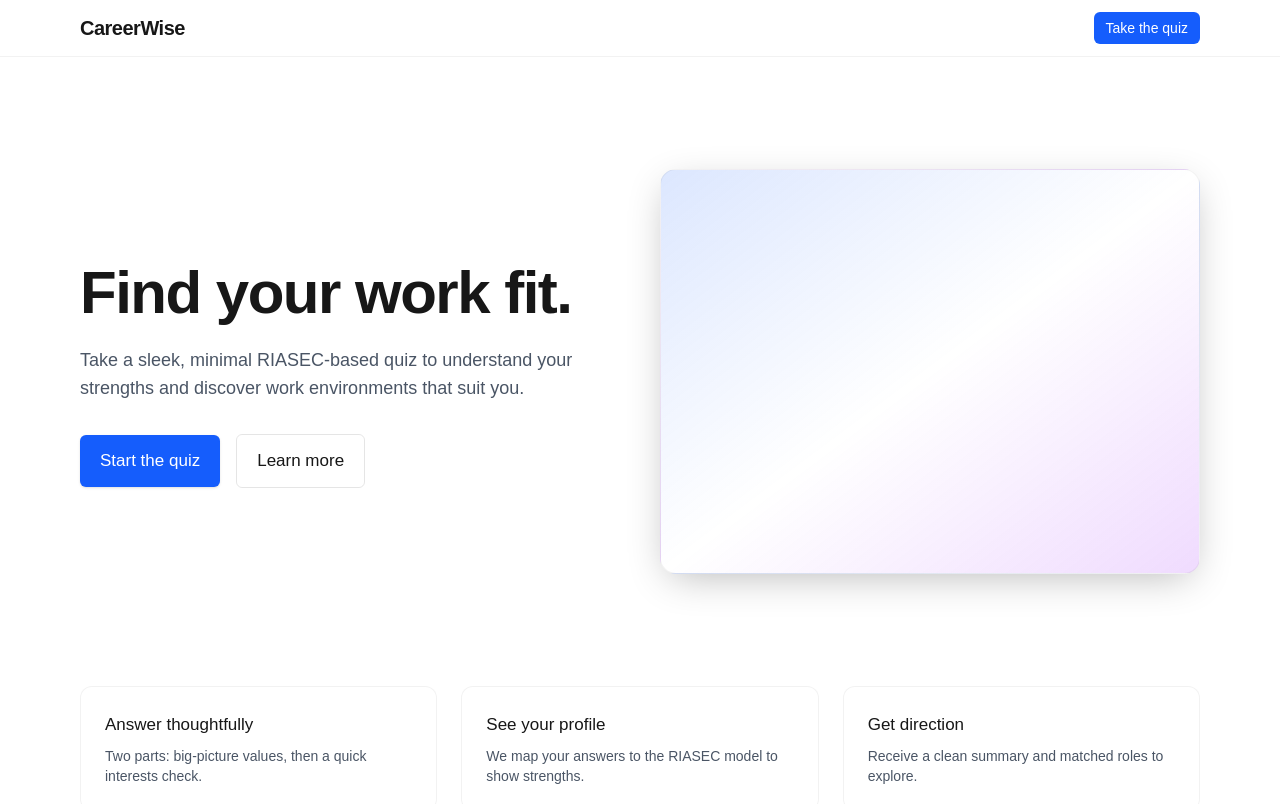
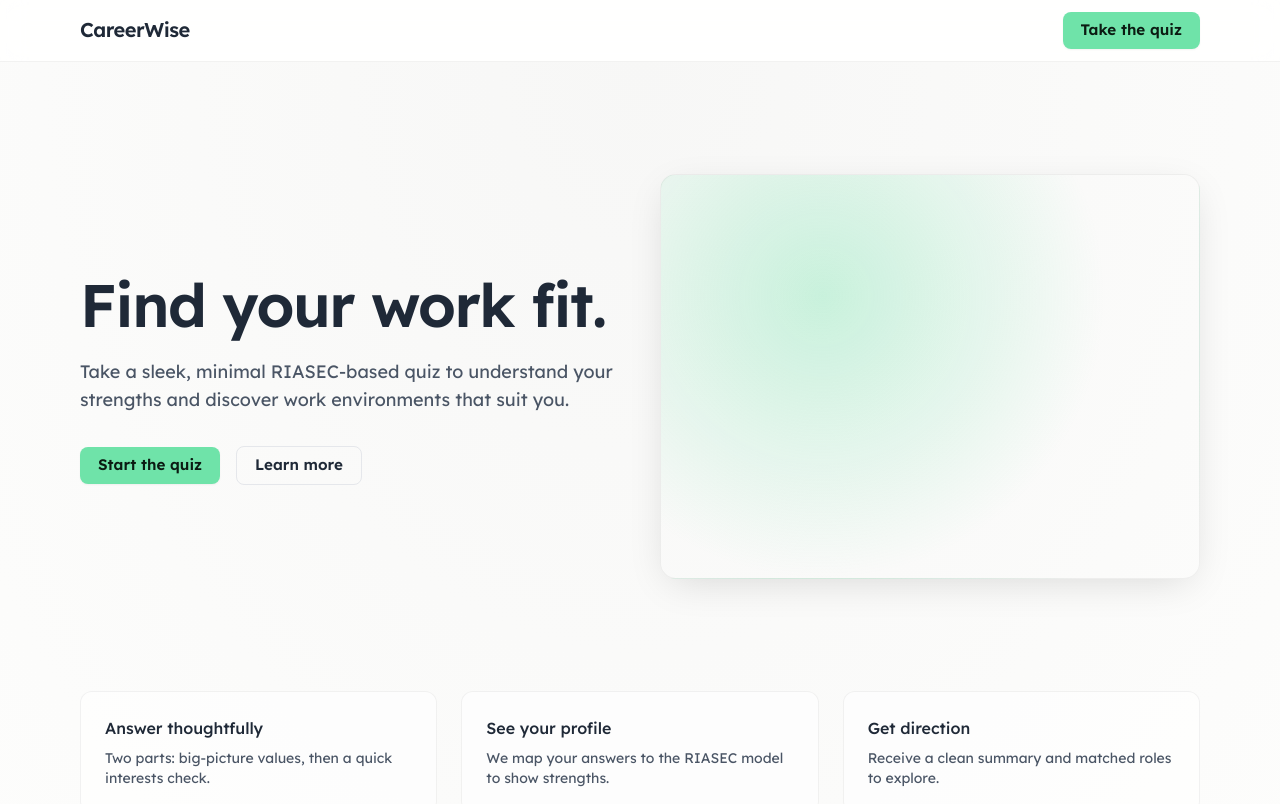
Before and after one commit to nero-tulip/career-compass, a Next.js app in the folder careerwise/: page / in a window 1280 px wide. Shown: the top 804 px of the page. Built offline with nearby package versions, Linux system fonts and the light colour scheme.

Commit message:
major UI update - globals.css, light theme, dark theme (stored, no dark mode yet)

```diff
--- a/careerwise/src/app/components/CareerCard.tsx
+++ b/careerwise/src/app/components/CareerCard.tsx
@@ -31,7 +31,7 @@ export default function CareerCard({ career }: CareerCardProps) {
             </div>
             <div className="h-1.5 w-full rounded-full bg-gray-200 dark:bg-white/10 overflow-hidden">
               <div
-                className="h-full rounded-full bg-blue-600"
+                className="h-full rounded-full bg-primary"
                 style={{ width: `${(career.riasec[k] / 7) * 100}%` }}
               />
             </div>
--- a/careerwise/src/app/components/ProgressBar.tsx
+++ b/careerwise/src/app/components/ProgressBar.tsx
@@ -17,9 +17,9 @@ export default function ProgressBar({ value, label }: ProgressBarProps) {
           <span className="tabular-nums">{Math.round(pct)}%</span>
         </div>
       ) : null}
-      <div className="h-2 w-full rounded-full bg-gray-200 dark:bg-white/10 overflow-hidden">
+      <div className="h-2 w-full rounded-full bar-track overflow-hidden">
         <div
-          className="h-full rounded-full bg-blue-600 transition-[width] duration-300 ease-out"
+          className="h-full rounded-full bar-fill transition-[width] duration-300 ease-out"
           style={{ width: `${pct}%` }}
           aria-valuemin={0}
           aria-valuenow={pct}
--- a/careerwise/src/app/globals.css
+++ b/careerwise/src/app/globals.css
@@ -1,39 +1,131 @@
 @import "tailwindcss";
 
+/* Root design tokens (light by default) */
 :root {
-  --background: #ffffff;
-  --foreground: #171717;
+  /* Brand pastels */
+  --mint-50:  #edfdf4;
+  --mint-200: #bdf4d2;
+  --mint-400: #6fe3a9;
+  --mint-600: #169e66; /* darker mint for contrast */
+
+  --sky-50:   #eef7ff;
+  --sky-200:  #cbe6ff;
+  --sky-400:  #7bc3ff;
+  --sky-600:  #1d78b5; /* darker sky */
+
+  --blush-50: #fff1f3;
+  --blush-200:#fecdd3;
+  --blush-400:#fb7185;
+  --blush-600:#e54861; /* darker blush */
+
+  --lav-50:   #f5f3ff;
+  --lav-200:  #ddd6fe;
+  --lav-400:  #a78bfa;
+  --lav-600:  #7653d6; /* darker lavender */
+
+  --sand-50:  #fff8ef;
+  --sand-200: #fde4c8;
+  --sand-400: #f2b874;
+  --sand-600: #d18f3d; /* darker sand */
+
+  /* Neutrals */
+  --bg:       #fdfdfc;   /* app background (neutral off-white) */
+  --surface:  #ffffff;   /* cards, panels */
+  --text:     #1f2937;   /* slate-800 */
+  --text-dim: #475569;   /* slate-600 */
+  --border:   #e5e7eb;   /* gray-200 */
+
+  /* Primary accent */
+  --primary:        var(--mint-400);
+  --primary-rgb:    111 227 169; /* for alpha utilities */
+  --primary-ghost:  var(--mint-50);
+  --primary-hover:  #5ccc98; /* slightly deeper */
+
+  /* Typography (fonts injected via next/font) */
+  --font-sans: var(--font-lexend, system-ui, sans-serif);
+  --font-mono: var(--font-geist-mono);
+
+  /* Radii & shadow */
+  --radius:   14px;
+  --shadow-1: 0 1px 2px rgba(0,0,0,0.04), 0 4px 12px rgba(0,0,0,0.06);
+  --shadow-2: 0 2px 8px rgba(0,0,0,0.06), 0 12px 24px rgba(0,0,0,0.08);
+
+  /* Misc spacing */
+  --gutter: 16px;
 }
 
-@theme inline {
-  --color-background: var(--background);
-  --color-foreground: var(--foreground);
-  --font-sans: var(--font-geist-sans);
-  --font-mono: var(--font-geist-mono);
+/* Dark mode hook (opt‑in by adding class="dark" to <html>) */
+.dark {
+  --bg:      #0b1220;
+  --surface: #0f172a;
+  --text:    #e5e7eb;
+  --text-dim:#94a3b8;
+  --border:  #1f2a44;
+  --primary: #7bc3ff;
+  --primary-rgb: 123 195 255;
+  --primary-ghost: #0b2540;
+  --primary-hover: #67b5f3;
 }
 
-@media (prefers-color-scheme: dark) {
-  :root {
-    --background: #0a0a0a;
-    --foreground: #ededed;
-  }
+
+
+html, body {
+  background: var(--bg);
+  color: var(--text);
+  font-family: var(--font-lexend), var(--font-sans), -apple-system, BlinkMacSystemFont, "Segoe UI", Roboto, "Helvetica Neue", Arial, sans-serif;
+  -webkit-font-smoothing: antialiased;
 }
 
-body {
-  background: var(--background);
-  color: var(--foreground);
-  font-family: Arial, Helvetica, sans-serif;
-  font-size: 17px;
-  line-height: 1.6;
+/* Backwards compatibility: legacy custom property names some components referenced */
+:root {
+  --background: var(--bg);
+  --foreground: var(--text);
 }
 
+/* Optional legacy button class sizing (if older markup relied on it) */
+.btn-primary.legacy, .btn-ghost.legacy { padding: 10px 16px; border-radius: calc(var(--radius) - 6px); }
+
+/* Utility helpers built on tokens */
+.surface      { background: var(--surface); box-shadow: var(--shadow-1); border: 1px solid var(--border); border-radius: var(--radius); }
+.surface-2    { background: var(--surface); box-shadow: var(--shadow-2); border: 1px solid var(--border); border-radius: var(--radius); }
+.card         { background: var(--surface); border: 1px solid var(--border); border-radius: var(--radius); padding: 1rem; }
+.muted        { color: var(--text-dim); }
+
+.bg-primary   { background: var(--primary); }
+.text-primary { color: var(--primary); }
+.border-primary { border-color: var(--primary); }
+
+/* Darker contrast text utilities */
+.text-mint-600 { color: var(--mint-600); }
+.text-sky-600 { color: var(--sky-600); }
+.text-blush-600 { color: var(--blush-600); }
+.text-lav-600 { color: var(--lav-600); }
+.text-sand-600 { color: var(--sand-600); }
+
+/* Buttons */
+.btn { display:inline-flex; align-items:center; justify-content:center; font-weight:600; border-radius: calc(var(--radius) - 6px); padding: 0.625rem 1.125rem; font-size:0.95rem; line-height:1.1; gap:0.5ch; transition: background .18s, color .18s, border-color .18s, box-shadow .18s; }
+.btn-primary { background: var(--primary); color: #0b1b12; box-shadow: 0 1px 2px rgba(0,0,0,0.05); }
+.btn-primary:hover { background: var(--primary-hover); }
+.btn-ghost { background: var(--primary-ghost); color: var(--text); border:1px solid var(--border); }
+.btn-ghost:hover { background: color-mix(in srgb, var(--primary-ghost) 92%, var(--primary)); }
+.btn-outline { background: transparent; color: var(--text); border:1px solid var(--border); }
+.btn-outline:hover { background: var(--surface); }
+.btn:disabled { opacity:.55; cursor:not-allowed; }
+
+/* Hero background */
+.bg-hero { background: radial-gradient(ellipse at top, rgba(0 0 0 / 0.025), var(--bg)); }
+
+/* Progress / bar primitives */
+.bar-track { background: var(--primary-ghost); }
+.bar-fill { background: var(--primary); }
+
 /* Scroll reveal helpers */
-.reveal {
-  opacity: 0;
-  transform: translateX(-24px);
-  transition: opacity 400ms ease, transform 500ms ease;
-}
-.reveal.is-visible {
-  opacity: 1;
-  transform: translateX(0);
-}
+.reveal { opacity:0; transform: translateX(-24px); transition: opacity 400ms ease, transform 500ms ease; }
+.reveal.is-visible { opacity:1; transform: translateX(0); }
+
+/* Quiz option buttons (improved contrast) */
+.quiz-option { background: var(--surface); border:1px solid var(--border); border-radius: 0.5rem; box-shadow: var(--shadow-1); transition: background .18s, border-color .18s, box-shadow .18s; }
+.quiz-option:hover { background: var(--primary-ghost); border-color: var(--primary); }
+.quiz-option:focus-visible { outline: 2px solid var(--primary); outline-offset: 2px; }
+.quiz-option-selected { background: var(--primary); color:#062d1d; border:1px solid var(--primary); box-shadow: 0 0 0 2px var(--primary-ghost), var(--shadow-1); }
+.quiz-option-selected:hover { background: var(--primary-hover); }
--- a/careerwise/src/app/layout.tsx
+++ b/careerwise/src/app/layout.tsx
@@ -1,16 +1,12 @@
 import type { Metadata } from "next";
 import Link from "next/link";
-import { Geist, Geist_Mono } from "next/font/google";
+import { Lexend } from "next/font/google";
 import "./globals.css";
 
-const geistSans = Geist({
-  variable: "--font-geist-sans",
+const lexend = Lexend({
+  variable: "--font-lexend",
   subsets: ["latin"],
-});
-
-const geistMono = Geist_Mono({
-  variable: "--font-geist-mono",
-  subsets: ["latin"],
+  display: "swap",
 });
 
 export const metadata: Metadata = {
@@ -26,20 +22,20 @@ export default function RootLayout({
 }>) {
   return (
     <html lang="en">
-      <body className={`${geistSans.variable} ${geistMono.variable} antialiased`}>
-        <header className="sticky top-0 z-30 border-b border-black/5 dark:border-white/10 bg-white/70 dark:bg-black/30 backdrop-blur-md">
+  <body className={`${lexend.variable} antialiased`}>
+  <header className="sticky top-0 z-30 border-b border-black/5 dark:border-white/10 backdrop-blur-md bg-white/70 dark:bg-black/30">
           <div className="mx-auto max-w-6xl px-4 py-3 flex items-center justify-between">
             <Link href="/" className="font-semibold tracking-tight text-xl">
               CareerWise
             </Link>
             <nav className="flex items-center gap-4 text-sm">
-              <Link href="/quiz" className="px-3 py-1.5 rounded-md bg-blue-600 text-white hover:bg-blue-700 transition-colors">
+              <Link href="/quiz" className="btn btn-primary">
                 Take the quiz
               </Link>
             </nav>
           </div>
         </header>
-        <main className="min-h-screen bg-[radial-gradient(ellipse_at_top,_var(--tw-gradient-stops))] from-slate-50 via-white to-white dark:from-slate-950 dark:via-black dark:to-black">
+        <main className="min-h-screen bg-hero">
           {children}
         </main>
         <footer className="border-t border-black/5 dark:border-white/10">
--- a/careerwise/src/app/page.tsx
+++ b/careerwise/src/app/page.tsx
@@ -14,37 +14,31 @@ export default function Home() {
               and discover work environments that suit you.
             </p>
             <div className="mt-8 flex items-center gap-4">
-              <Link
-                href="/quiz"
-                className="inline-flex items-center justify-center rounded-md px-5 py-3 bg-blue-600 text-white hover:bg-blue-700 transition-colors shadow-sm"
-              >
+              <Link href="/quiz" className="btn btn-primary shadow-sm">
                 Start the quiz
               </Link>
-              <a
-                href="#how-it-works"
-                className="inline-flex items-center justify-center rounded-md px-5 py-3 border border-black/10 dark:border-white/10 hover:bg-black/5 dark:hover:bg-white/5 transition-colors"
-              >
+              <a href="#how-it-works" className="btn btn-outline">
                 Learn more
               </a>
             </div>
           </div>
           <div className="relative">
-            <div className="aspect-[4/3] rounded-2xl bg-gradient-to-br from-blue-600/15 via-transparent to-purple-600/15 border border-black/5 dark:border-white/10 shadow-[0_10px_40px_-10px_rgba(0,0,0,0.3)]" />
+            <div className="aspect-[4/3] rounded-2xl border border-black/5 dark:border-white/10 shadow-[0_10px_40px_-10px_rgba(0,0,0,0.15)] bg-[radial-gradient(circle_at_30%_30%,rgba(var(--primary-rgb)/0.35),transparent_60%)]" />
           </div>
         </div>
       </div>
 
       <div id="how-it-works" className="mx-auto max-w-6xl px-4 pb-24">
         <div className="grid md:grid-cols-3 gap-6">
-          <div className="rounded-xl border border-black/5 dark:border-white/10 p-6 bg-white/50 dark:bg-white/5">
+          <div className="rounded-xl border border-black/5 dark:border-white/10 p-6 bg-white/60 dark:bg-white/5">
             <h3 className="font-medium">Answer thoughtfully</h3>
             <p className="mt-2 text-sm text-gray-600 dark:text-gray-300">Two parts: big-picture values, then a quick interests check.</p>
           </div>
-          <div className="rounded-xl border border-black/5 dark:border-white/10 p-6 bg-white/50 dark:bg-white/5">
+          <div className="rounded-xl border border-black/5 dark:border-white/10 p-6 bg-white/60 dark:bg-white/5">
             <h3 className="font-medium">See your profile</h3>
             <p className="mt-2 text-sm text-gray-600 dark:text-gray-300">We map your answers to the RIASEC model to show strengths.</p>
           </div>
-          <div className="rounded-xl border border-black/5 dark:border-white/10 p-6 bg-white/50 dark:bg-white/5">
+          <div className="rounded-xl border border-black/5 dark:border-white/10 p-6 bg-white/60 dark:bg-white/5">
             <h3 className="font-medium">Get direction</h3>
             <p className="mt-2 text-sm text-gray-600 dark:text-gray-300">Receive a clean summary and matched roles to explore.</p>
           </div>
--- a/careerwise/src/app/styles/globals.css
+++ b/careerwise/src/app/styles/globals.css
@@ -0,0 +1,13 @@
+@import "tailwindcss";
+/* Restored for backward compatibility. New development should use ../globals.css */
+:root {
+  --background: #ffffff;
+  --foreground: #171717;
+  --bg: var(--background);
+  --text: var(--foreground);
+}
+html, body { background: var(--background); color: var(--foreground); }
+/* Basic shims mapping old utilities to new token system */
+.surface { background: var(--surface, #ffffff); border: 1px solid var(--border, #e5e7eb); border-radius: var(--radius, 14px); }
+.btn-primary { background: var(--primary, #6fe3a9); color: #0b1b12; padding: 10px 16px; font-weight:600; border-radius: calc(var(--radius,14px) - 6px); }
+.btn-ghost { background: var(--primary-ghost, #edfdf4); color: var(--text,#171717); padding: 10px 16px; font-weight:600; border:1px solid var(--border,#e5e7eb); border-radius: calc(var(--radius,14px) - 6px); }
```
Also changed, not shown: careerwise/src/app/quiz/page.tsx (+17 -14 lines), careerwise/src/app/results/page.tsx (+4 -4 lines).
